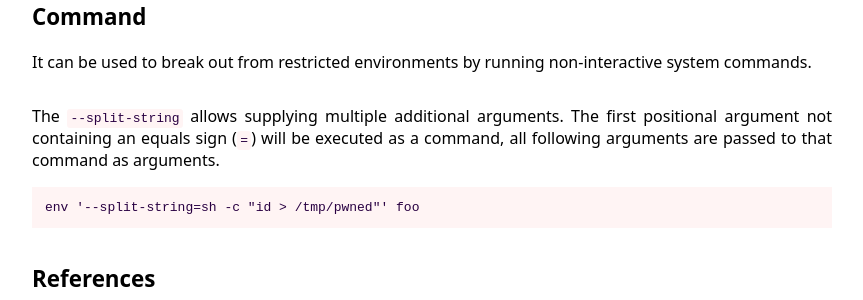
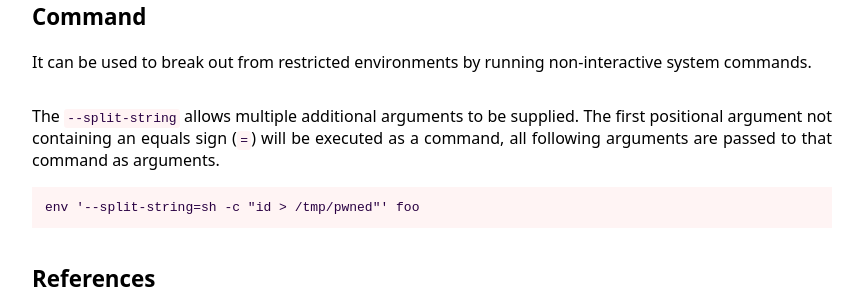
Before and after one commit to SonarSource/argument-injection-vectors, a Jekyll site: the page built from _binaries/env.md, in a window 1280 px wide. Shown: the part 153-453 px from the top of the page, without its empty margins (208-1071 px from the left). Built offline with Jekyll 4.4.1, drawn with Linux system fonts in a browser that asks for light colours.

Commit message:
Apply suggestions from code review
Co-authored-by: Stefan Schiller <110469906+stefan-schiller-sonarsource@users.noreply.github.com>

```diff
--- a/_binaries/env.md
+++ b/_binaries/env.md
@@ -2,7 +2,7 @@
 functions:
   command:
     - description: |
-        The `--split-string` allows supplying multiple additional arguments. The first
+        The `--split-string` allows multiple additional arguments to be supplied. The first
         positional argument not containing an equals sign (`=`) will be executed as a
         command, all following arguments are passed to that command as arguments.
       code: |-
```
Also changed, not shown: _binaries/git-tag.md (+1 -1 lines).
